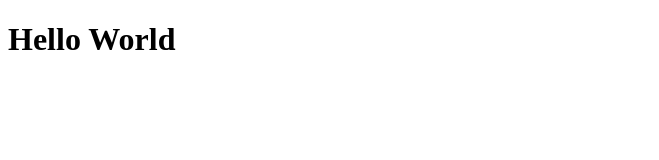
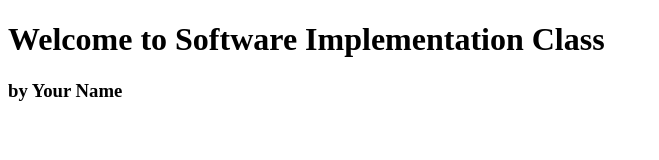
Before and after one commit to wasu74/ipl-wafa-modul1, a plain HTML site: page git/index.html in a window 1280 px wide. Shown: the whole page, without its empty margins (0-659 px from the left). Drawn offline with Linux system fonts and the light colour scheme.

Commit message:
Tambah Heading

```diff
--- a/git/index.html
+++ b/git/index.html
@@ -4,5 +4,6 @@
     <title>Hello World</title>
 </head>
 <body>
-    <h1>Hello World</h1>
+    <h1>Welcome to Software Implementation Class</h1>
+    <h3>by Your Name</h3>
 </body>
```
